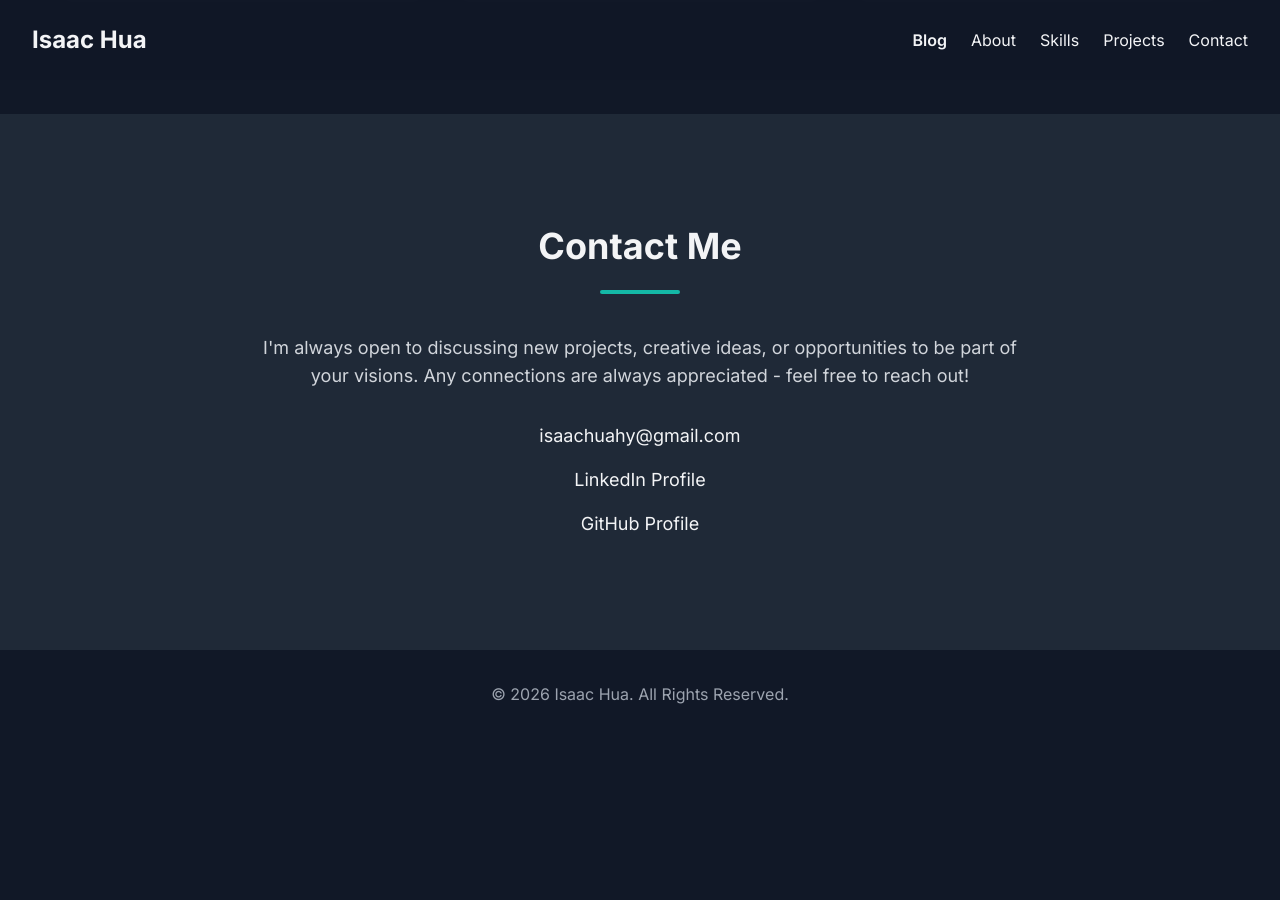
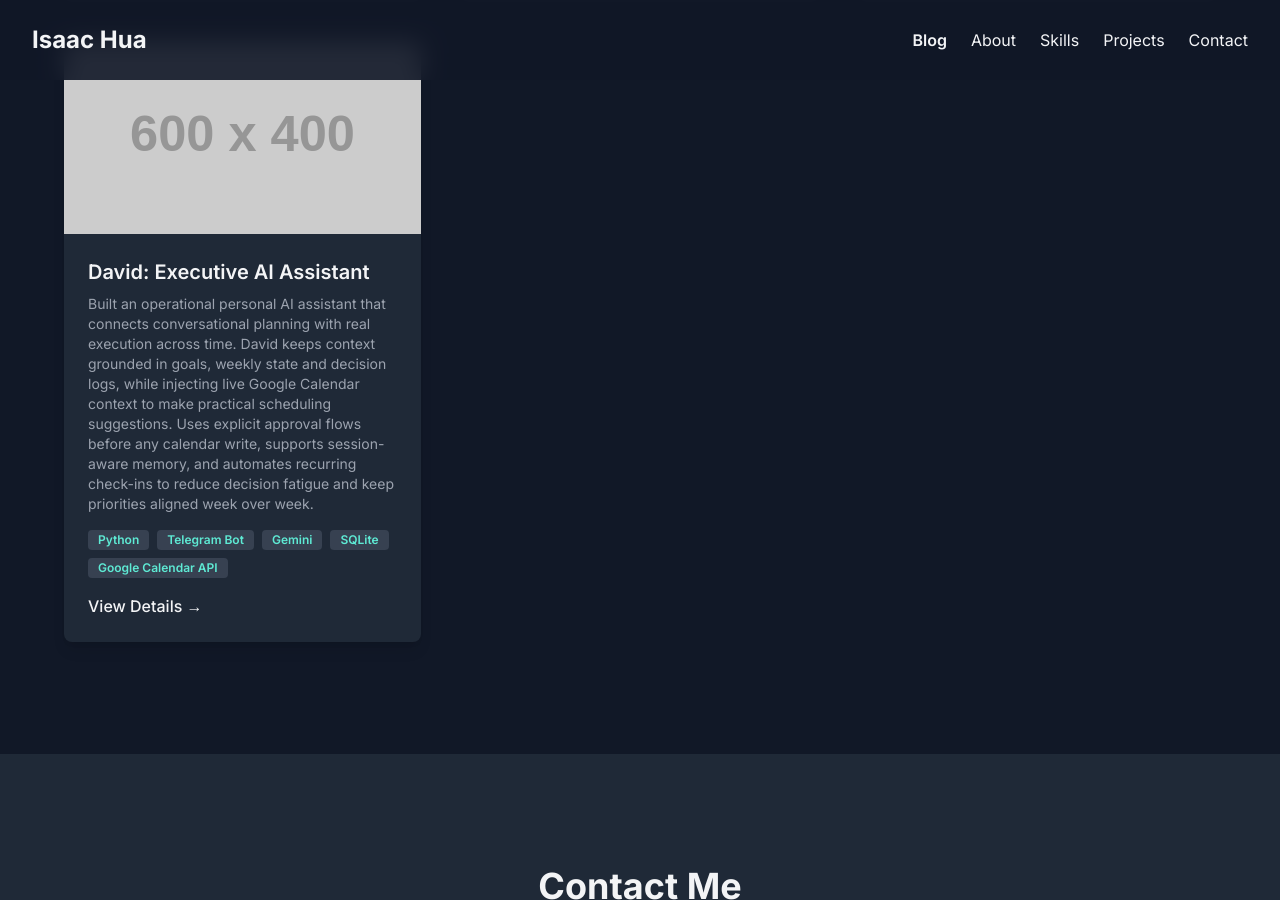
Before and after one commit to isaachuahy/isaachuahy.github.io, a Jekyll site: the page built from index.html, in a window 1280 px wide and 900 px high, scrolled down 3008 px. Built offline with Jekyll 4.4.1, drawn with Linux system fonts in a browser that asks for light colours; nearby versions of some CDN libraries; before the commit the page ends 3746 px from its top, so only the background shows below that.

Commit message:
Add David project card to portfolio projects section

```diff
--- a/index.html
+++ b/index.html
@@ -220,6 +220,25 @@ title: "Home"
                         <a href="https://drive.google.com/file/d/1npLudNQBb09_m_AR_Rq6GgmhCyfMGtTr/view" class="text-accent-color hover:text-accent-light font-medium inline-flex items-center">View Details &rarr;</a>
                     </div>
                 </div>
+                <div class="bg-gray-800 rounded-lg shadow-lg overflow-hidden transform transition duration-300 hover:scale-105">
+                    <a href="https://github.com/isaachuahy/david" class="block">
+                    <img src="https://placehold.co/600x400/111827/5eead4?text=David+Executive+AI+Assistant" alt="David Executive AI Assistant" class="w-full h-48 object-cover" onerror="this.src='https://placehold.co/600x400/1f2937/9ca3af?text=Image+Error'">
+                    </a>
+                    <div class="p-6">
+                        <a href="https://github.com/isaachuahy/david" class="text-xl font-semibold mb-2 block hover:text-accent-light transition duration-200">David: Executive AI Assistant</a>
+                        <p class="text-gray-400 text-sm mb-4">Built an operational personal AI assistant that connects conversational planning with real execution across time. David keeps context grounded in goals, weekly state and decision logs, while injecting live Google Calendar context to make practical scheduling suggestions.
+                            Uses explicit approval flows before any calendar write, supports session-aware memory, and automates recurring check-ins to reduce decision fatigue and keep priorities aligned week over week.
+                        </p>
+                         <div class="flex flex-wrap gap-2 mb-4">
+                            <span class="bg-gray-700 text-teal-300 text-xs font-semibold px-2.5 py-0.5 rounded">Python</span>
+                            <span class="bg-gray-700 text-teal-300 text-xs font-semibold px-2.5 py-0.5 rounded">Telegram Bot</span>
+                            <span class="bg-gray-700 text-teal-300 text-xs font-semibold px-2.5 py-0.5 rounded">Gemini</span>
+                            <span class="bg-gray-700 text-teal-300 text-xs font-semibold px-2.5 py-0.5 rounded">SQLite</span>
+                            <span class="bg-gray-700 text-teal-300 text-xs font-semibold px-2.5 py-0.5 rounded">Google Calendar API</span>
+                        </div>
+                        <a href="https://github.com/isaachuahy/david" class="text-accent-color hover:text-accent-light font-medium inline-flex items-center">View Details &rarr;</a>
+                    </div>
+                </div>
                  <!-- <div class="bg-gray-800 rounded-lg shadow-lg overflow-hidden transform transition duration-300 hover:scale-105">
                     <img src="https://placehold.co/600x400/1f2937/9ca3af?text=Project+3+Image" alt="Project 3 Placeholder" class="w-full h-48 object-cover" onerror="this.src='https://placehold.co/600x400/1f2937/9ca3af?text=Image+Error'">
                     <div class="p-6">
```
